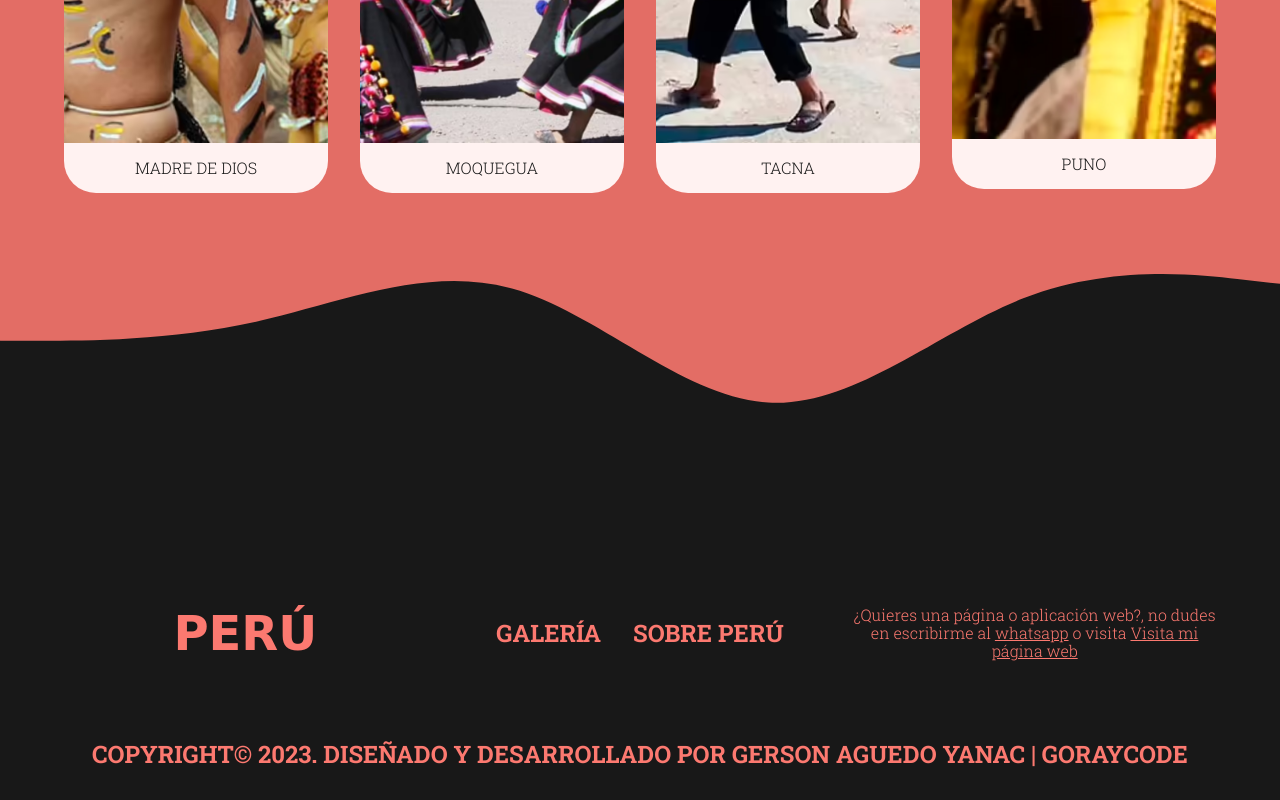
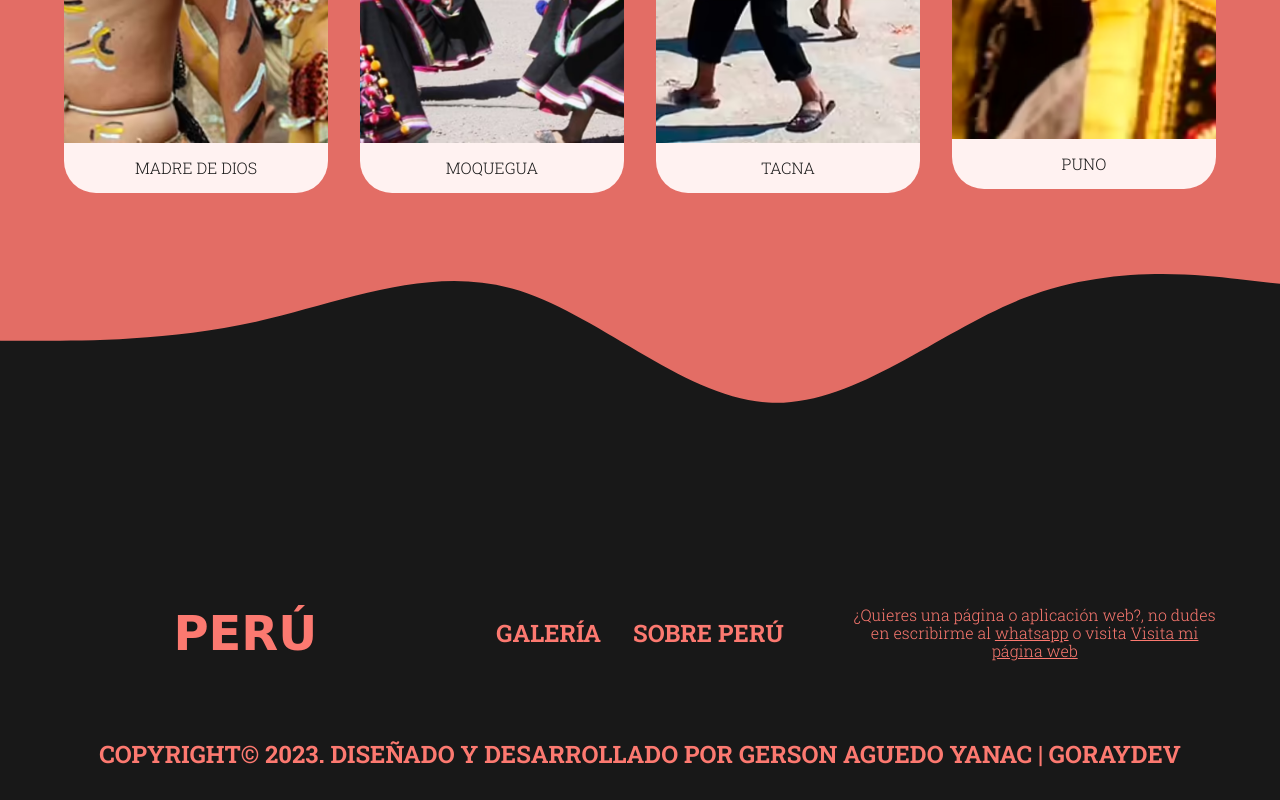
Before and after one commit to goraydev/Galeria-de-danzas-del-Per-, a plain HTML site: page index.html in a window 1280 px wide. Shown: the part 8464-9264 px from the top of the page. Drawn offline with nearby package versions, Linux system fonts and the light colour scheme; a web font is replaced by a local one.

Commit message:
Update index.html

```diff
--- a/index.html
+++ b/index.html
@@ -7,7 +7,7 @@
     <meta name="viewport" content="width=device-width, initial-scale=1.0">
     <meta name="description" content="Galeria de las danzas del Perú">
     <meta name="keywords" content="galeria, perú, danzas del perú, danzas">
-    <meta name="author" content="Gerson Aguedo Yanac | Goraycode" />
+    <meta name="author" content="Gerson Aguedo Yanac | Goraydev" />
     <link rel="stylesheet" href="https://cdnjs.cloudflare.com/ajax/libs/normalize/8.0.1/normalize.min.css"
         integrity="sha512-NhSC1YmyruXifcj/KFRWoC561YpHpc5Jtzgvbuzx5VozKpWvQ+4nXhPdFgmx8xqexRcpAglTj9sIBWINXa8x5w=="
         crossorigin="anonymous" referrerpolicy="no-referrer" />
@@ -2209,7 +2209,7 @@
             </p>
         </div>
         <h3 class="footer__heading">copyright&copy; <span></span>. Diseñado y desarrollado por Gerson Aguedo Yanac |
-            Goraycode</h3>
+            Goraydev</h3>
     </footer>
 
 
```
